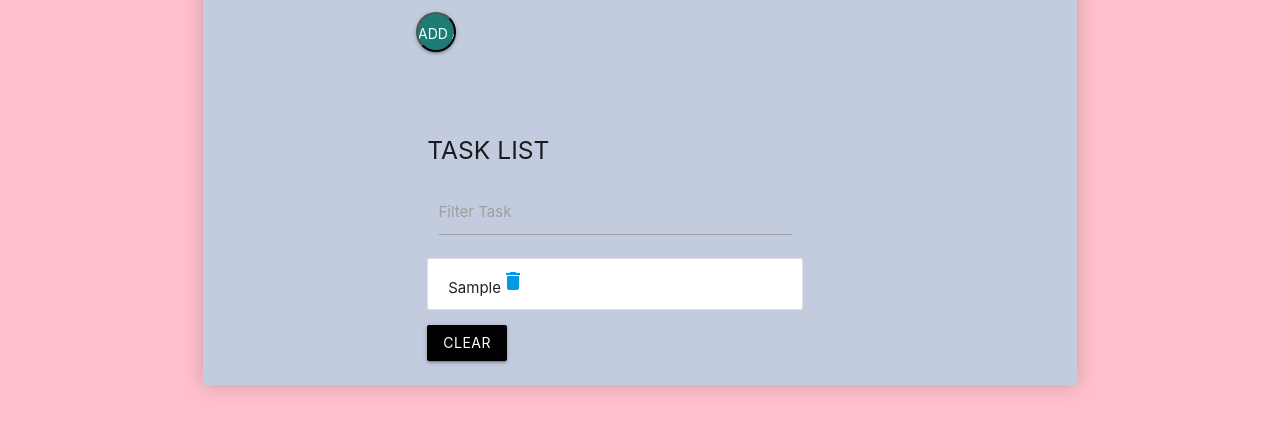
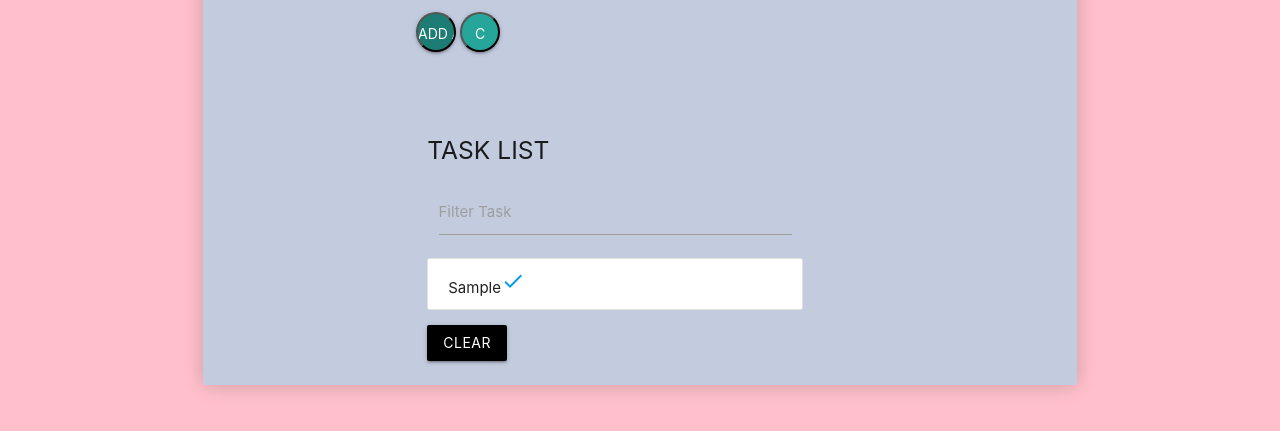
Before and after one commit to jainapoorva40/To-do-list, a plain HTML site: page index.html in a window 1280 px wide. Both pictures are taken after typing "Sample" into the empty fields and a click on the input "ADD A TASK". Shown: the part 327-758 px from the top of the page. Drawn offline with nearby package versions, Linux system fonts and the light colour scheme.

Commit message:
Added a To Do List

```diff
--- a/index.html
+++ b/index.html
@@ -52,6 +52,8 @@
                                     <label>ENTER</label>
                                 </div>
                                     <input type="submit" value="ADD A TASK" class="btn-floating">
+                                   <input type="reset"  value="C" onclick="formm.display.value=' '" name="clear" class="btn-floating">
+
                             </form>
                             </div>
                         </div>
--- a/sample.js
+++ b/sample.js
@@ -21,7 +21,7 @@
 
 const link=document.createElement('a');
 //link.className="delete-item";
-link.innerHTML='<i class="material-icons">delete</i>'
+link.innerHTML='<b class="material-icons" size=200>done</b>'
 li.appendChild(link);
 tasklist.appendChild(li);
 e.preventDefault();
```
